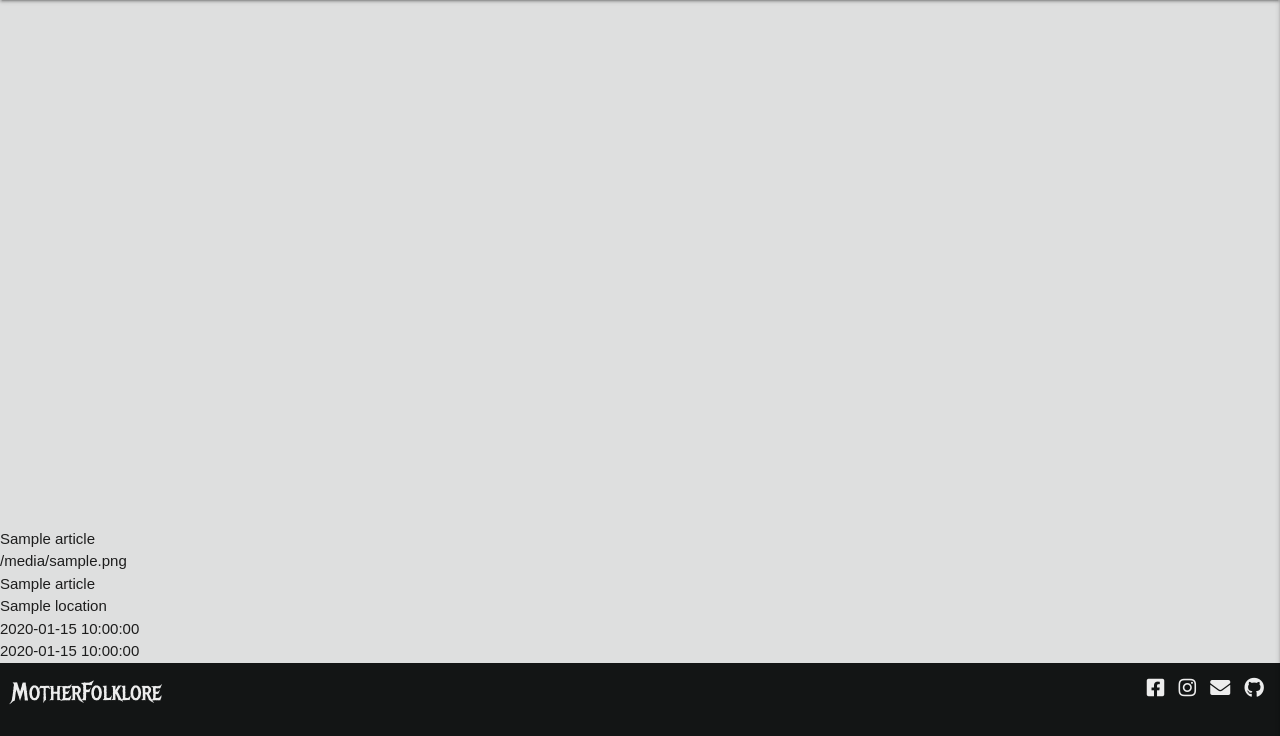
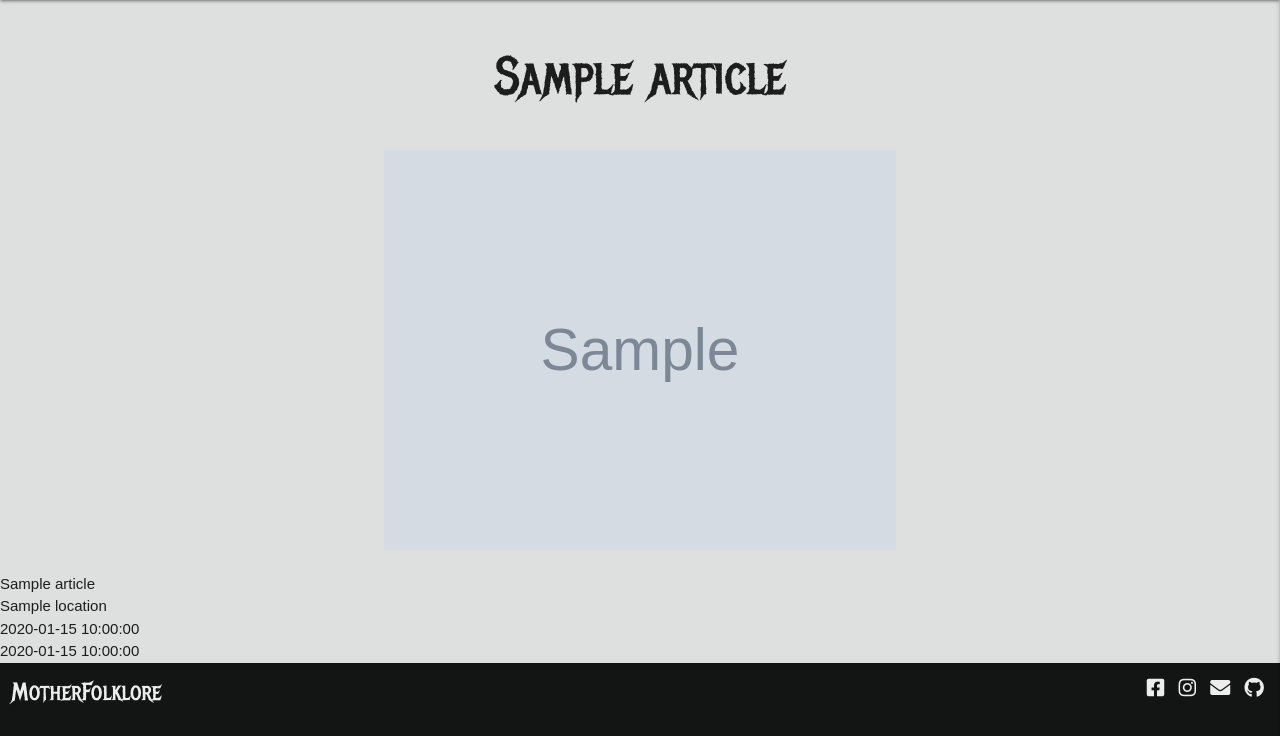
Before and after one commit to AideenM12/MotherFolklore-MS3, a Flask app: page / in a window 1280 px wide. Shown: the part 64-800 px from the top of the page. Run offline with Flask 2, Linux system fonts and the light colour scheme; grey boxes marked "Sample" are stand-in pictures; a database or web service that is not in the repository returns one stand-in record (values such as "Sample title"); some libraries are stand-ins or nearby versions; some web fonts are replaced.

Commit message:
Add css styles to index.html

```diff
--- a/app.py
+++ b/app.py
@@ -52,7 +52,7 @@ def index():
     articles = mongo.db.articles.find()
     return render_template("index.html", articles=articles)
 
-
+# The below code was taken from https://wtforms.readthedocs.io/en/stable/crash_course/
 class LoginForm(Form):
     username = TextField('Username')
     password = PasswordField('Password')
@@ -105,9 +105,7 @@ def registration():
 
 @app.route("/login", methods=["GET", "POST"])
 def login():
-
         form = LoginForm(request.form)
-
         if request.method == 'POST' and form.validate():
             existing_user = mongo.db.users.find_one(
             {"username": request.form.get("username").lower()})
--- a/static/css/style.css
+++ b/static/css/style.css
@@ -83,3 +83,9 @@ form{
     padding: 20px;
 
 }
+.article-image{
+    display: block;
+  margin-left: auto;
+  margin-right: auto;
+  width: 40%;
+}
--- a/templates/index.html
+++ b/templates/index.html
@@ -2,8 +2,8 @@
 {% block content %}
 
     {% for article in articles %}
-        {{ article.name }}<br>
-        {{ article.image_url }}<br>
+      <h2 class="center-align">  {{ article.name }}</h2><br>
+       <img src= "{{ article.image_url }}" width="400" height="400" class="article-image"><br>
         {{ article.article }}<br>
         {{ article.location }}<br>
         {{ article.created_by }}<br>
```
